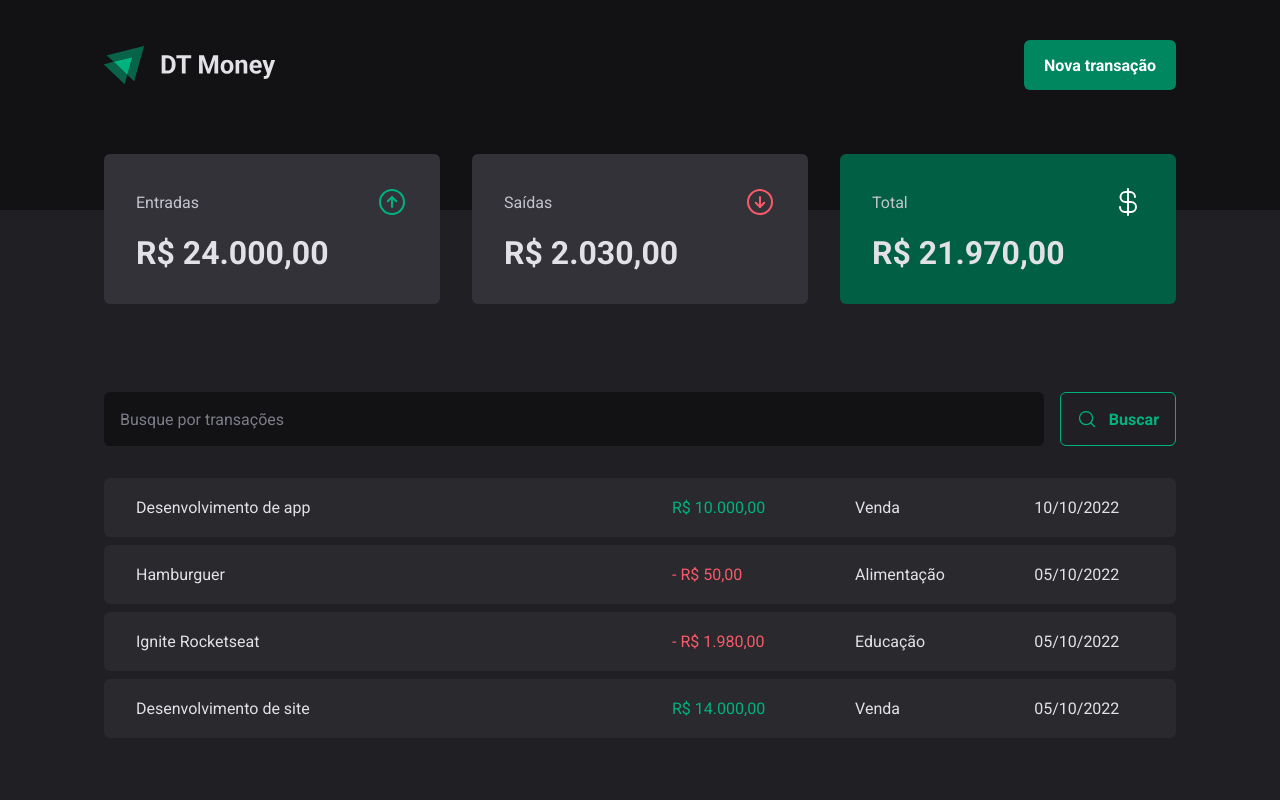
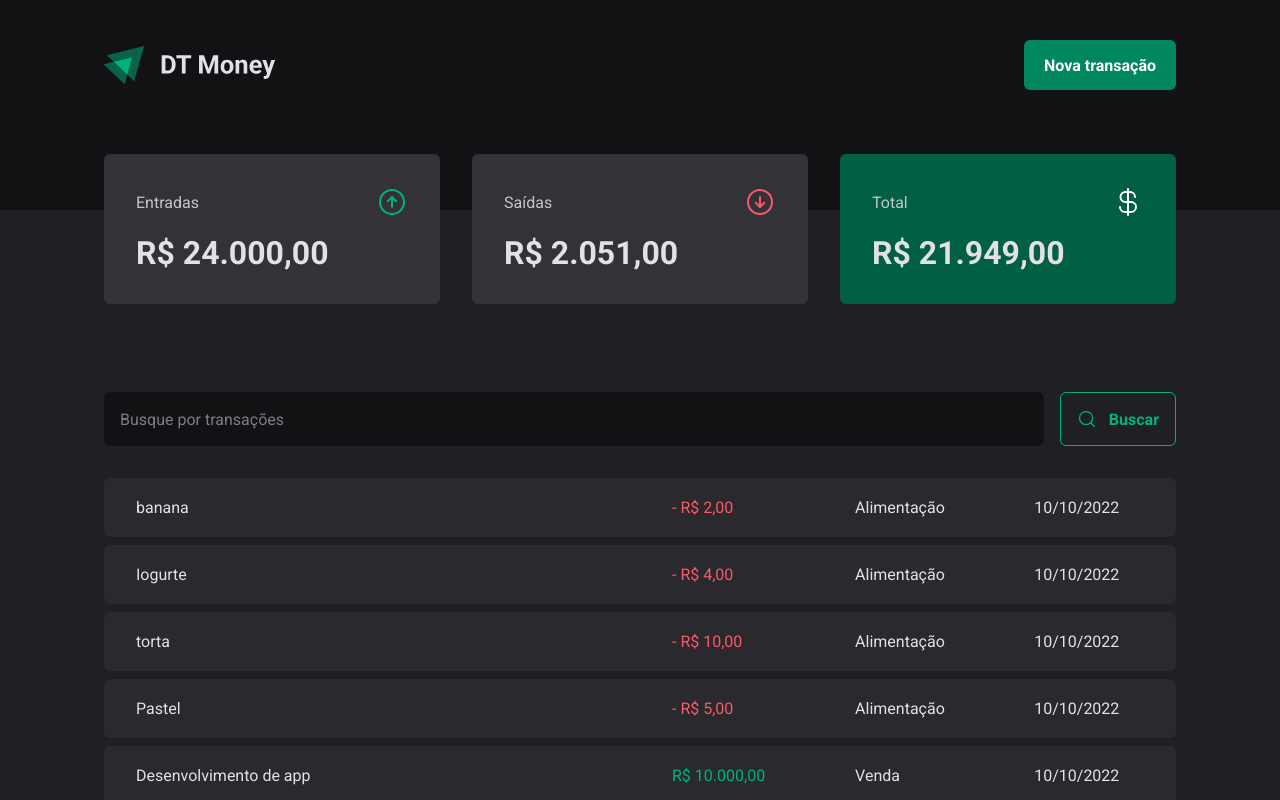
Before and after one commit to CarolMaiaP/ignite-dt-money, a React (Vite) app: page / in a window 1280 px wide. Shown: the top 800 px of the page. Built offline with nearby package versions, Linux system fonts and the light colour scheme; data requests are answered from the project's data file.

Commit message:
feat: return transactions list reloaded

```diff
--- a/server.json
+++ b/server.json
@@ -31,6 +31,38 @@
       "type": "income",
       "createdAt": "2022-10-10T18:14:12.223Z",
       "id": 4
+    },
+    {
+      "description": "Pastel",
+      "price": 5,
+      "category": "Alimentação",
+      "type": "outcome",
+      "createdAt": "2022-10-10T18:53:46.567Z",
+      "id": 5
+    },
+    {
+      "description": "torta",
+      "price": 10,
+      "category": "Alimentação",
+      "type": "outcome",
+      "createdAt": "2022-10-10T18:54:55.741Z",
+      "id": 6
+    },
+    {
+      "description": "Iogurte",
+      "price": 4,
+      "category": "Alimentação",
+      "type": "outcome",
+      "createdAt": "2022-10-10T19:26:46.357Z",
+      "id": 7
+    },
+    {
+      "description": "banana",
+      "price": 2,
+      "category": "Alimentação",
+      "type": "outcome",
+      "createdAt": "2022-10-10T19:27:45.693Z",
+      "id": 8
     }
   ]
 }
--- a/src/components/NewTransactionModal/index.tsx
+++ b/src/components/NewTransactionModal/index.tsx
@@ -4,7 +4,8 @@ import { CloseButton, Content, Overlay, TransactionType, TransactionTypeButton }
 import * as z from 'zod'
 import { Controller, useForm } from 'react-hook-form'
 import { zodResolver } from '@hookform/resolvers/zod'
-import { api } from '../../lib/axios'
+import { useContext } from 'react'
+import { TransactionsContext } from '../../contexts/TransactionsContext'
 
 const newTransactionFormSchema = z.object({
   description: z.string(),
@@ -16,6 +17,8 @@ const newTransactionFormSchema = z.object({
 type NewTransactionFormInputs = z.infer<typeof newTransactionFormSchema>
 
 export function NewTransactionModal(){
+  const { createTransaction } = useContext(TransactionsContext)
+
   const {
     control,
     register,
@@ -34,12 +37,11 @@ export function NewTransactionModal(){
   async function handleCreateNewTransaction(data: NewTransactionFormInputs){
     const { description, price, category, type  } = data;
 
-    await api.post('transactions', {
+    await createTransaction({
       description,
       price,
       category,
       type,
-      createdAt: new Date(),
     })
 
     reset();
@@ -80,7 +82,6 @@ export function NewTransactionModal(){
             control={control}
             name="type"
             render={({field}) => {
-              console.log(field)
               return(
                 <TransactionType onValueChange={field.onChange} value={field.value}>
                   <TransactionTypeButton variant='income' value='income'>
--- a/src/contexts/TransactionsContext.tsx
+++ b/src/contexts/TransactionsContext.tsx
@@ -10,9 +10,17 @@ interface TransactionProps{
   createdAt: string;
 }
 
+interface CreateTransactionInput {
+  description: string;
+  price: number;
+  category: string;
+  type: 'income' | 'outcome';
+}
+
 interface TransactionContextType{
   transactions: TransactionProps[];
   fetchTransactions: (query?: string) => Promise<void>;
+  createTransaction: (data: CreateTransactionInput) => Promise<void>
 }
 
 interface TransactionsProviderProps{
@@ -37,6 +45,20 @@ export function TransactionsContextProvider({children}:TransactionsProviderProps
     setTransactions(response.data)
   }
 
+  async function createTransaction(data: CreateTransactionInput){
+    const { description, price, category, type  } = data;
+
+    const response = await api.post('transactions', {
+      description,
+      price,
+      category,
+      type,
+      createdAt: new Date(),
+    })
+
+    setTransactions(state => [response.data, ...state])
+  }
+
   useEffect(() => {
     fetchTransactions();
   }, [])
@@ -45,6 +67,7 @@ export function TransactionsContextProvider({children}:TransactionsProviderProps
     <TransactionsContext.Provider value={{
       transactions,
       fetchTransactions,
+      createTransaction,
     }}>
       {children}
     </TransactionsContext.Provider>
```
